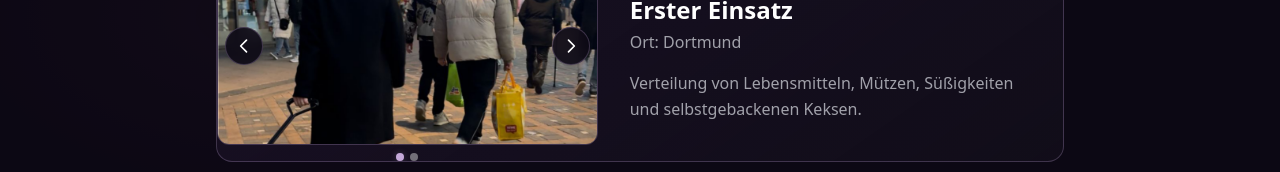
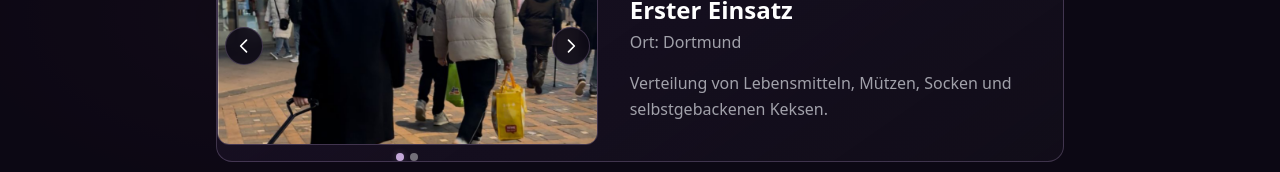
Before and after one commit to MitoruDev/humanitysquad, a Next.js app: page /einsaetze in a window 1280 px wide. Shown: the part 887-1059 px from the top of the page. Built offline with nearby package versions, Linux system fonts and the light colour scheme.

Commit message:
Fix text

```diff
--- a/content/einsaetze.ts
+++ b/content/einsaetze.ts
@@ -21,7 +21,7 @@ export const einsaetze: Einsatz[] = [
     date: "2025-12-19",
     title: "Erster Einsatz",
     location: "Dortmund",
-    description: "Verteilung von Lebensmitteln, Mützen, Süßigkeiten und selbstgebackenen Keksen.",
+    description: "Verteilung von Lebensmitteln, Mützen, Socken und selbstgebackenen Keksen.",
     isPlanned: false,
     media: [
       { type: "image", url: "/211225-dortmund.png" },
```
